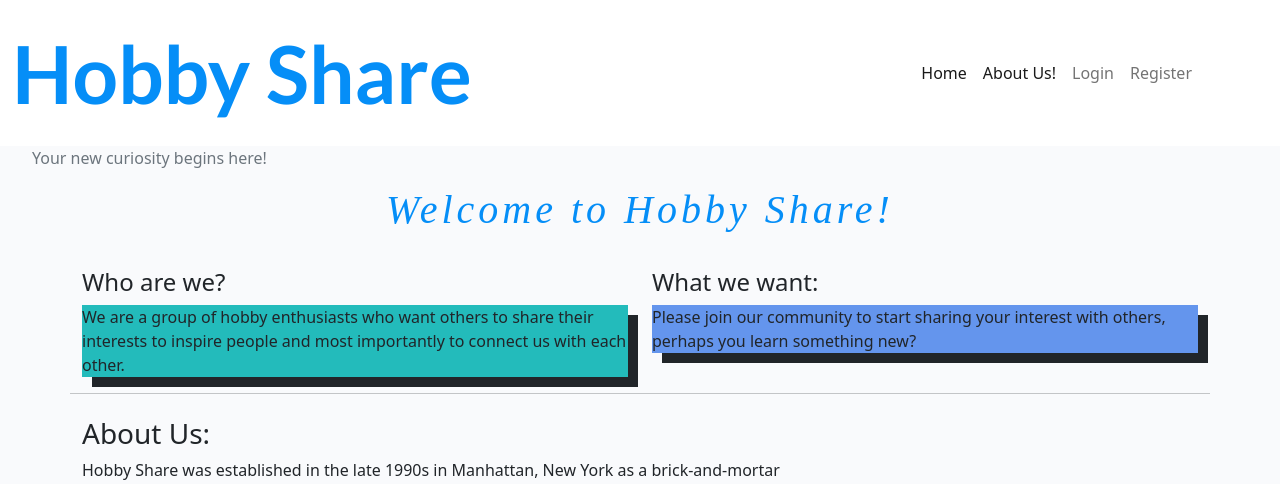
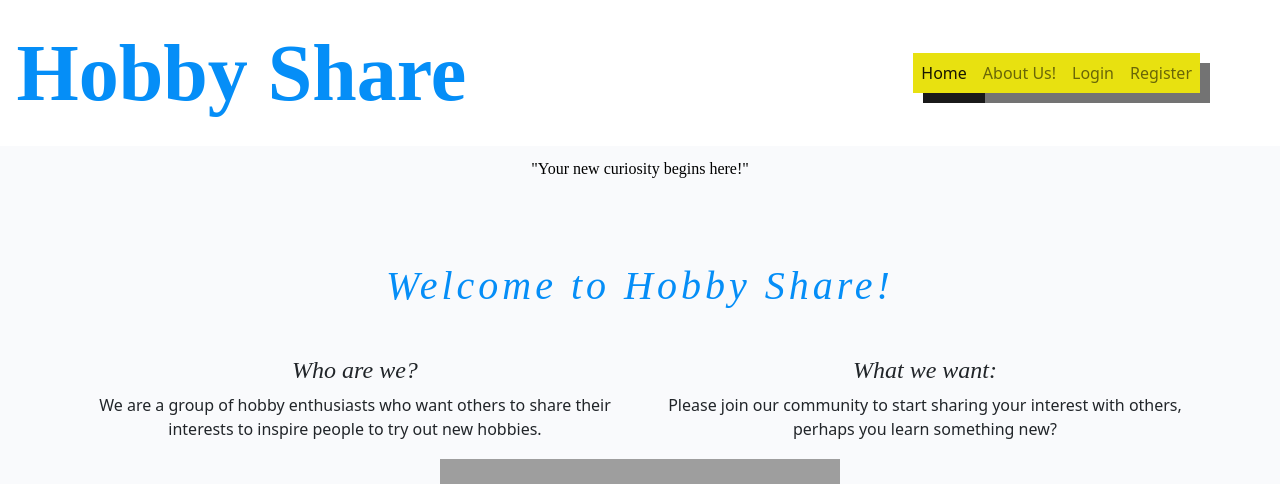
Before and after one commit to GustavFluur/Hobby_Share, a Django app: page /about.html in a window 1280 px wide. Shown: the top 484 px of the page. Run offline with Django 3.2, Linux system fonts and the light colour scheme; grey boxes are pictures that could not be loaded.

Commit message:
Add new design of nav links and new image added into about page

```diff
--- a/Share_Hobby/urls.py
+++ b/Share_Hobby/urls.py
@@ -1,5 +1,5 @@
 from . import views
-from django.urls import path
+from django.urls import path, include
 
 urlpatterns = [
     path('', views.PostList.as_view(), name='home'),
--- a/static/css/style.css
+++ b/static/css/style.css
@@ -6,37 +6,59 @@
     font-family: 'Times New Roman', Times, serif;
     letter-spacing: 4px;
     height: 50px;
+    padding: 5%;
 }
 
+.about-us-short {
+    font-family: 'Times New Roman', Times, serif;
+    font-style: italic;
+    text-align: center;
+}
+
+.about-call-to-action {
+    font-family: 'Times New Roman', Times, serif;
+    font-style: italic;
+    text-align: center;
+}
 
 .who-are-we-p {
-    background-color: #23BBBB;
-    box-shadow: 10px 10px;
+    height: 50px;
+    text-align: center;
 }
 .what-we-want-p {
-    background-color: cornflowerblue;
-    box-shadow: 10px 10px;
+    height: 50px;
+    text-align: center;
+}
+
+.about-us {
+    font-family: 'Times New Roman', Times, serif;
+    letter-spacing: 4px;
+    height: 50px;
+    padding: 40px;
 
 }
+
 
 body {
     background-color: lightblue;
 }
 
 .brand {
-    font-family: Lato, sans-serif;
+    font-family: 'Times New Roman', Times, serif;
     font-size: 5rem;
     font-weight: 700;
     color: #058ef7;
+    padding: 1%;
 }
 
-.thin {
-    font-weight: 300;
+.slogan {
+    color: #000000;
+    font-family: 'Times New Roman', Times, serif;
+    text-align: left;
+    padding: 1%;
+    text-align: center;
 }
 
-.light-bg {
-    background-color: #fff;
-}
 
 .dark-bg {
     background-color: #445261;
@@ -114,7 +136,7 @@ body {
 
 .post-link:hover,
 .page-link {
-    color: #e8e110;
+    color: #058ef7;
 }
 
 .post-title {
@@ -166,3 +188,8 @@ body {
     position: absolute;
     right: 5rem;
 }
+
+.nav-link {
+    background-color: #e8e110;
+    box-shadow: 10px 10px;
+}
--- a/templates/about.html
+++ b/templates/about.html
@@ -16,23 +16,24 @@
     <br>
     <div class="container">
         <div class="row">
-          <div class="col-6">
+          <div class="col">
 
             <h4 class="about-us-short">Who are we?</h1>
             <p class="who-are-we-p">
-                We are a group of hobby enthusiasts who want others to share their interests to inspire people and most importantly to connect us with each other.
-
+                We are a group of hobby enthusiasts who want others to share their interests to inspire people to try out new hobbies.
             </p>
           </div>
-          <div class="col-6">
+          <div class="col">
             <h4 class="about-call-to-action">What we want:</h1>
             <p class="what-we-want-p">Please join our community to start sharing your interest with others, perhaps you learn something new?</p>
           </div>
+          <div class="text-center">
+            <img src="https://mh-1-stockagency.panthermedia.net/media/media_detail/0028000000/28267000/~hobby-word-cloud_28267413_detail.jpg" class="img-bg" alt="Word Art Hobbies">
+          </div>
           <br>
-          <hr>
           <br>
           <div class="row">
-            <div class="col-sm-8"><h3>About Us:</h3>
+            <div class="col-sm-8"><h3 class="about-us">About Us:</h3>
               <div>
                 <p>Hobby Share was established in the late 1990s in Manhattan, New York as a brick-and-mortar store. Where
                   book clubs were renting the place and organized events to share their most trending books with potential
@@ -42,12 +43,10 @@
                   our business strategy and we wanted to create something new for our market. That is how we came up with
                   the idea that if people can share their hobbies online it will create a sense of gathering point.
                 </p>
-                <p>
-                  Thus, not only books but the interest of any kind and it’s a great place to get to know each other.
+                <p>Thus, not only books but the interest of any kind and it is a great place to get to know each other.
                   Today people are receiving all sorts of information from social media and other websites that can be
                   very overwhelming for some people, but a platform like Hobby Share is able to create a channel for
-                  sharing ideas. Most importantly create an online community.
-                </p>
+                  sharing ideas. Most importantly create an online community.</p>
               </div>
             </div>
           </div>
--- a/templates/base.html
+++ b/templates/base.html
@@ -41,7 +41,7 @@
                         <a class="nav-link active" aria-current="page" href="{% url 'home' %}">Home</a>
                     </li>
                     <li>
-                        <a class="nav-link active" aria-current="page" href="about.html">About Us!</a>
+                        <a class="nav-link" aria-current="page" href="{% url 'about' %}">About Us!</a>
                     </li>
                     {% if user.is_authenticated %}
                     <li class="nav-item">
@@ -60,6 +60,9 @@
             </div>
         </div>
     </nav>
+    <div>
+        <span class="navbar-text text-muted"><h6 class="slogan">"Your new curiosity begins here!"</h6></span>
+    </div>
     <div class="container">
         <div class="row">
             <div class="col-md-8 offset-md-2">
@@ -72,15 +75,6 @@
             </div>
         </div>
     </div>
-
-    <div>
-        <span class="navbar-text text-muted">
-            <ul>
-                Your new curiosity begins here!
-            </ul>
-        </span>
-    </div>
-
     <main class="flex-shrink-0 main-bg">
 
         {% block content %}
--- a/templates/post_detail.html
+++ b/templates/post_detail.html
@@ -13,7 +13,7 @@
             <div class="d-none d-md-block col-md-6 masthead-image">
                 <!-- The featured image URL goes in the src attribute -->
                 {% if "placeholder" in post.featured_image.url %}
-                <img src="https://codeinstitute.s3.amazonaws.com/fullstack/blog/default.jpg" width="100%">
+                <img src="https://encrypted-tbn0.gstatic.com/images?q=tbn:ANd9GcReAj6yQsa5hgcr8wVpYNxaylXZBXDGYf1piA&usqp=CAU" width="100%">
                 {% else %}
                 <img src=" {{ post.featured_image.url }}" width="100%">
                 {% endif %}
```
